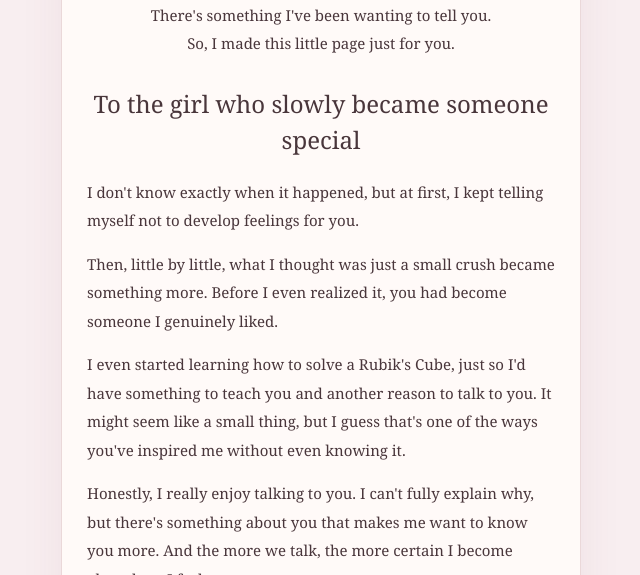
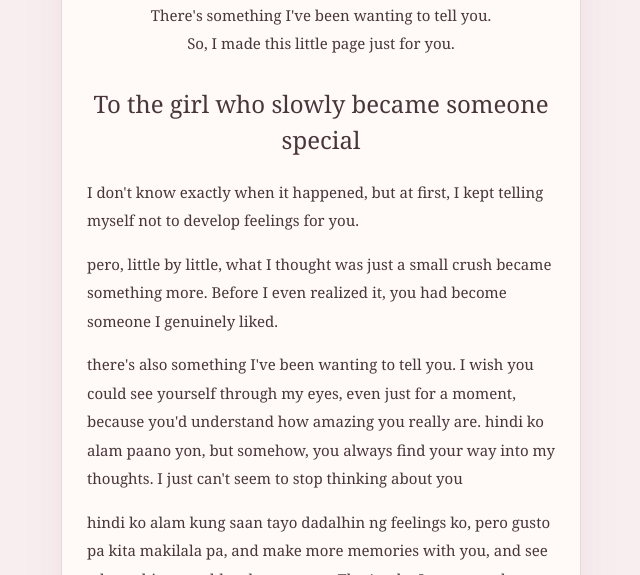
Before and after one commit to prynzyuan/ARIEL, a plain HTML site: page index.html in a window 1280 px wide. Both pictures are taken after a click on the button "Open your letter ♡". Shown: the part 225-800 px from the top of the page, without its empty margins (319-959 px from the left). Drawn offline with Linux system fonts and the light colour scheme.

Commit message:
Add files via upload

```diff
--- a/index.html
+++ b/index.html
@@ -121,24 +121,42 @@ button:hover { background: #a96174; }
     </p>
 
     <p>
-      Then, little by little, what I thought was just a small
+      pero, little by little, what I thought was just a small
       crush became something more. Before I even realized it,
       you had become someone I genuinely liked.
     </p>
 
+
+<p>
+  there's also something I've been wanting to tell you.
+  I wish you could see yourself through my eyes, even just
+  for a moment, because you'd understand how amazing you
+  really are. hindi ko alam paano yon, but somehow, you
+  always find your way into my thoughts. I just can't seem
+  to stop thinking about you
+</p>
+
+<p>
+ hindi ko alam kung saan tayo dadalhin ng feelings ko, pero gusto pa kita
+makilala pa, and make more memories
+  with you, and see where things could go between us.
+  That's why I want to ask you something from the bottom
+  of my heart.
+</p>
+
+
     <p>
       I even started learning how to solve a Rubik's Cube,
       just so I'd have something to teach you and another
-      reason to talk to you. It might seem like a small thing,
+      reason to talk to you. it might seem like a small thing,
       but I guess that's one of the ways you've inspired me
       without even knowing it.
     </p>
 
     <p>
-      Honestly, I really enjoy talking to you. I can't fully
-      explain why, but there's something about you that makes
-      me want to know you more. And the more we talk, the more
-      certain I become about how I feel.
+      Honestly, I really enjoy talking to you. Diko talaga ma explain kung paano,
+ pero may something sayo na gustong gusto ko, tuwing mag kausap tayo lalo kong
+na fefeel na sure ako sayo.
     </p>
 
     <p>
```
